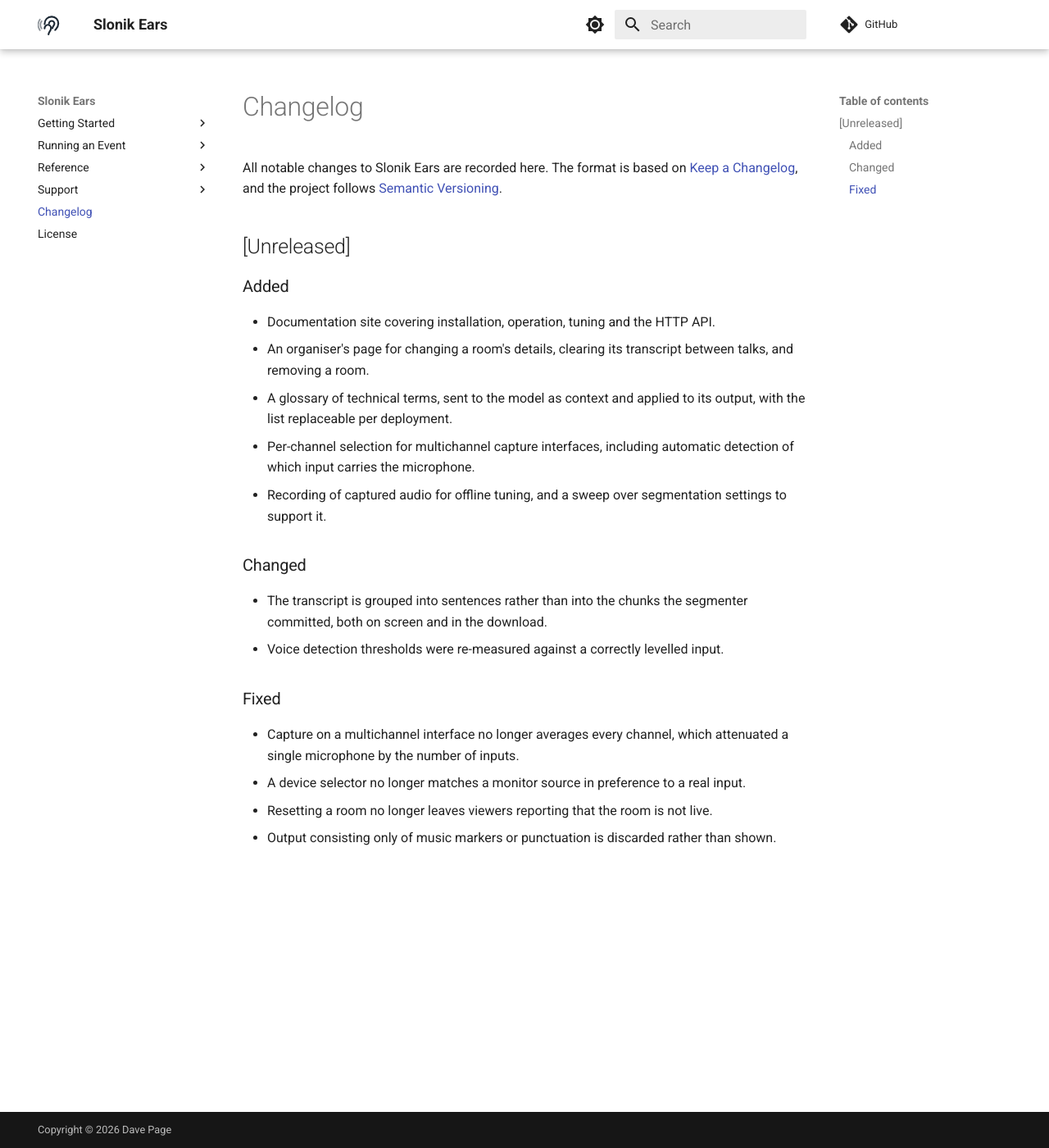
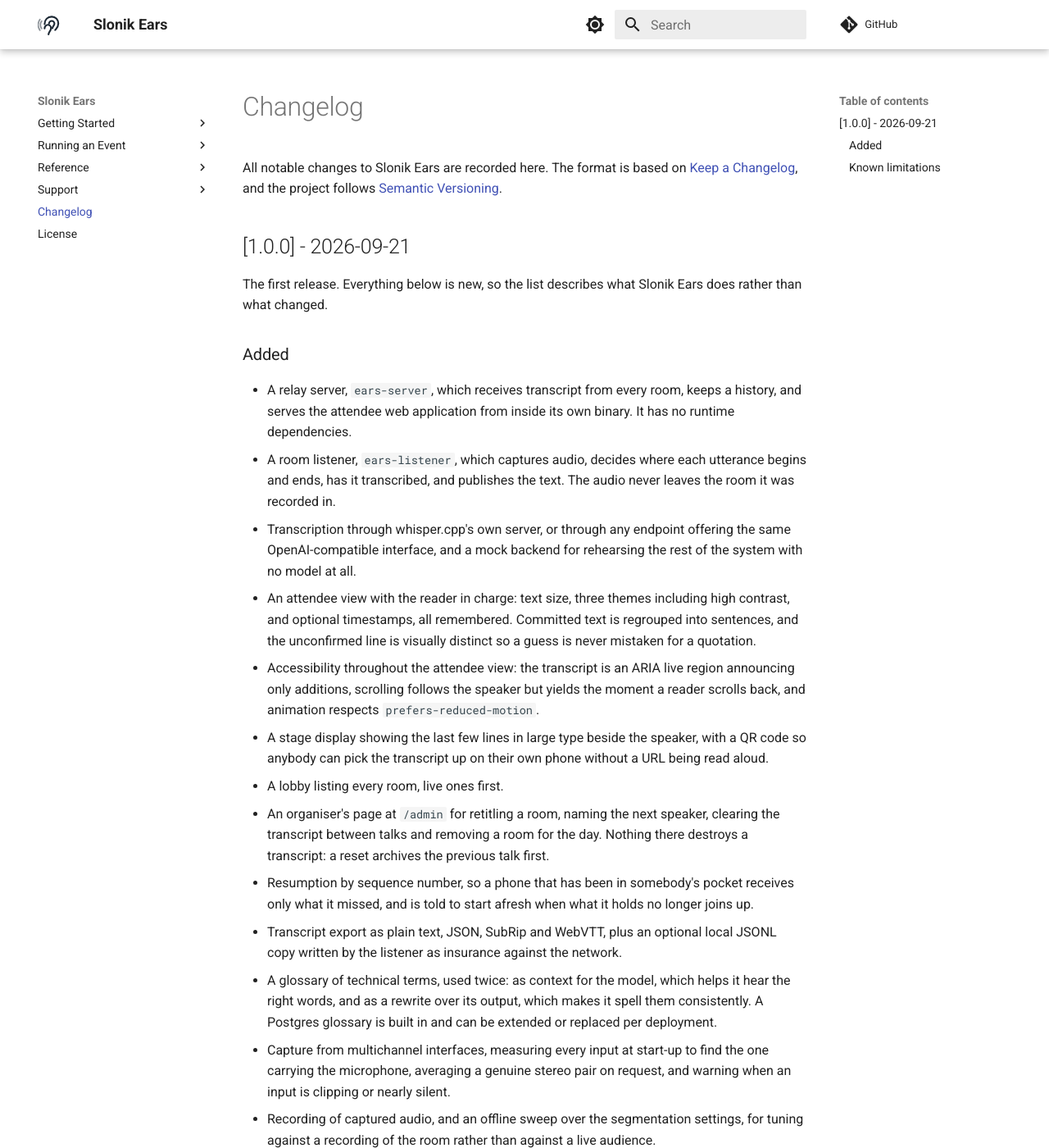
Before and after one commit to dpage/slonik-ears, an MkDocs documentation site: the page built from docs/changelog.md, in a window 1280 px wide and 1400 px high. Shown: the whole window at 82% size. Built offline with MkDocs 1.6.1 and Material for MkDocs 9.7.7, drawn with Linux system fonts in a browser that asks for light colours; comment, search, counter and statistics services are not loaded; some of the changed text lies outside the part shown.

Commit message:
Release version 1.0.0
- Update the web package version to 1.0.0
- Write the 1.0.0 changelog entry, describing what the release contains
  rather than what changed, since there is nothing to have changed from
- Correct the release example in the developer documentation, which
  still described tagging v0.1.0 as the first release

The version the binaries report comes from git describe, so the tag is
the only other place a release number is written.

Release-Date: 2026-09-21

```diff
--- a/docs/changelog.md
+++ b/docs/changelog.md
@@ -4,35 +4,70 @@ All notable changes to Slonik Ears are recorded here. The format is
 based on [Keep a Changelog](https://keepachangelog.com/), and the
 project follows [Semantic Versioning](https://semver.org/spec/v2.0.0.html).
 
-## [Unreleased]
+## [1.0.0] - 2026-09-21
+
+The first release. Everything below is new, so the list describes what
+Slonik Ears does rather than what changed.
 
 ### Added
 
-- Documentation site covering installation, operation, tuning and the
-  HTTP API.
-- An organiser's page for changing a room's details, clearing its
-  transcript between talks, and removing a room.
-- A glossary of technical terms, sent to the model as context and
-  applied to its output, with the list replaceable per deployment.
-- Per-channel selection for multichannel capture interfaces, including
-  automatic detection of which input carries the microphone.
-- Recording of captured audio for offline tuning, and a sweep over
-  segmentation settings to support it.
+- A relay server, `ears-server`, which receives transcript from every
+  room, keeps a history, and serves the attendee web application from
+  inside its own binary. It has no runtime dependencies.
+- A room listener, `ears-listener`, which captures audio, decides where
+  each utterance begins and ends, has it transcribed, and publishes the
+  text. The audio never leaves the room it was recorded in.
+- Transcription through whisper.cpp's own server, or through any
+  endpoint offering the same OpenAI-compatible interface, and a mock
+  backend for rehearsing the rest of the system with no model at all.
+- An attendee view with the reader in charge: text size, three themes
+  including high contrast, and optional timestamps, all remembered.
+  Committed text is regrouped into sentences, and the unconfirmed line
+  is visually distinct so a guess is never mistaken for a quotation.
+- Accessibility throughout the attendee view: the transcript is an ARIA
+  live region announcing only additions, scrolling follows the speaker
+  but yields the moment a reader scrolls back, and animation respects
+  `prefers-reduced-motion`.
+- A stage display showing the last few lines in large type beside the
+  speaker, with a QR code so anybody can pick the transcript up on
+  their own phone without a URL being read aloud.
+- A lobby listing every room, live ones first.
+- An organiser's page at `/admin` for retitling a room, naming the next
+  speaker, clearing the transcript between talks and removing a room
+  for the day. Nothing there destroys a transcript: a reset archives
+  the previous talk first.
+- Resumption by sequence number, so a phone that has been in somebody's
+  pocket receives only what it missed, and is told to start afresh when
+  what it holds no longer joins up.
+- Transcript export as plain text, JSON, SubRip and WebVTT, plus an
+  optional local JSONL copy written by the listener as insurance
+  against the network.
+- A glossary of technical terms, used twice: as context for the model,
+  which helps it hear the right words, and as a rewrite over its
+  output, which makes it spell them consistently. A Postgres glossary
+  is built in and can be extended or replaced per deployment.
+- Capture from multichannel interfaces, measuring every input at
+  start-up to find the one carrying the microphone, averaging a genuine
+  stereo pair on request, and warning when an input is clipping or
+  nearly silent.
+- Recording of captured audio, and an offline sweep over the
+  segmentation settings, for tuning against a recording of the room
+  rather than against a live audience.
+- Separate secrets for the three kinds of access: a publish token per
+  server or per room, an optional passcode for viewers, and an admin
+  token that switches the organiser's page on. Repeated failed
+  sign-ins from one address are throttled.
+- Transcript persistence to disk, reloaded at startup, with archives
+  kept when a room is reset or removed.
+- A container image of the server, published for amd64 and arm64, and a
+  documentation site covering installation, running an event, choosing
+  a model, capturing audio, tuning and the HTTP API.
 
-### Changed
+### Known limitations
 
-- The transcript is grouped into sentences rather than into the chunks
-  the segmenter committed, both on screen and in the download.
-- Voice detection thresholds were re-measured against a correctly
-  levelled input.
-
-### Fixed
-
-- Capture on a multichannel interface no longer averages every channel,
-  which attenuated a single microphone by the number of inputs.
-- A device selector no longer matches a monitor source in preference to
-  a real input.
-- Resetting a room no longer leaves viewers reporting that the room is
-  not live.
-- Output consisting only of music markers or punctuation is discarded
-  rather than shown.
+- Slonik Ears does not identify speakers, so several voices arrive as
+  one stream of text.
+- It is an aid rather than a substitute for a human captioner where
+  accuracy is a legal or contractual requirement.
+- The listener needs cgo for audio capture, so it is built natively for
+  each platform; the server is pure Go and cross-compiles freely.
```
Also changed, not shown: docs/developers.md (+13 -3 lines), 1 other file.
